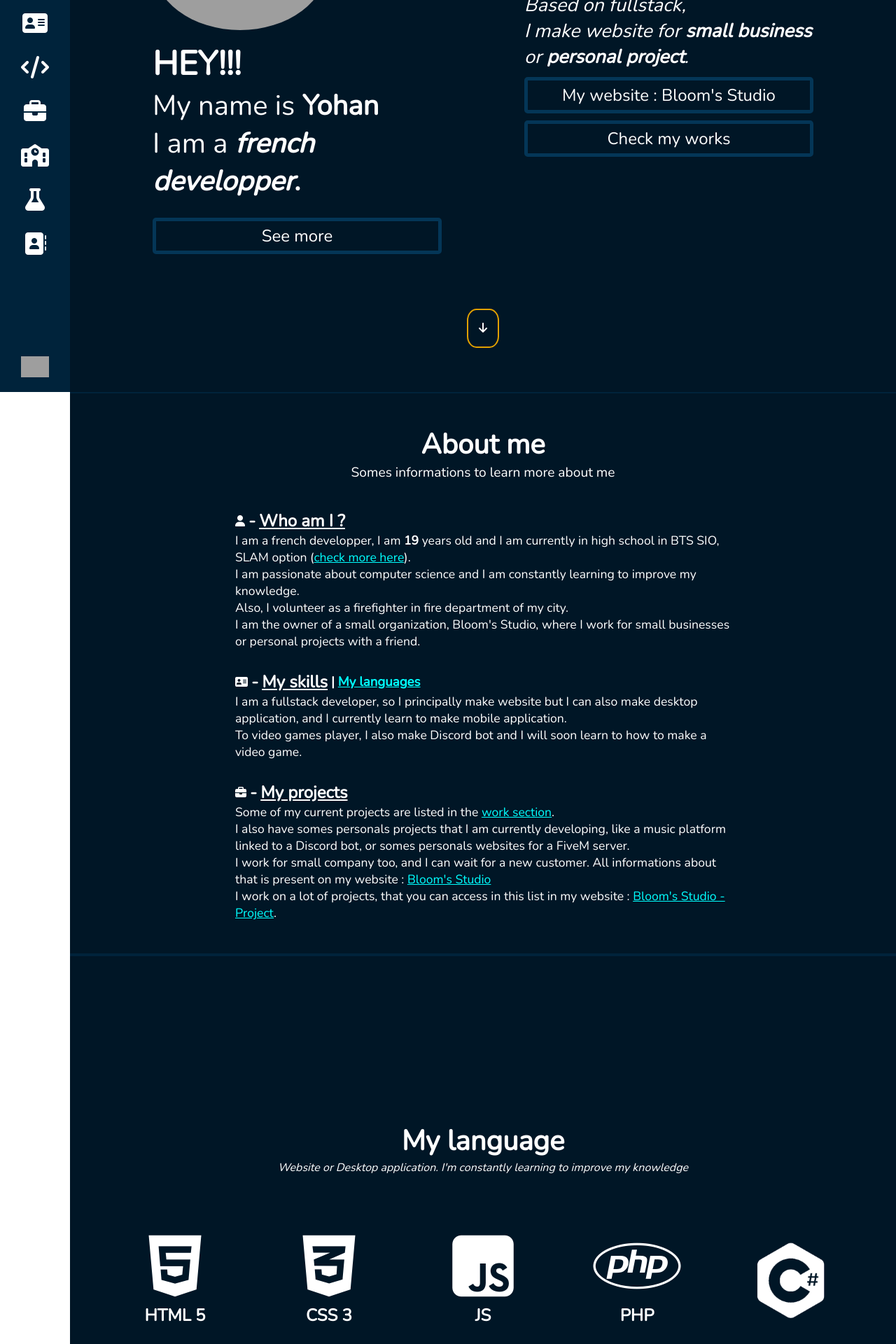
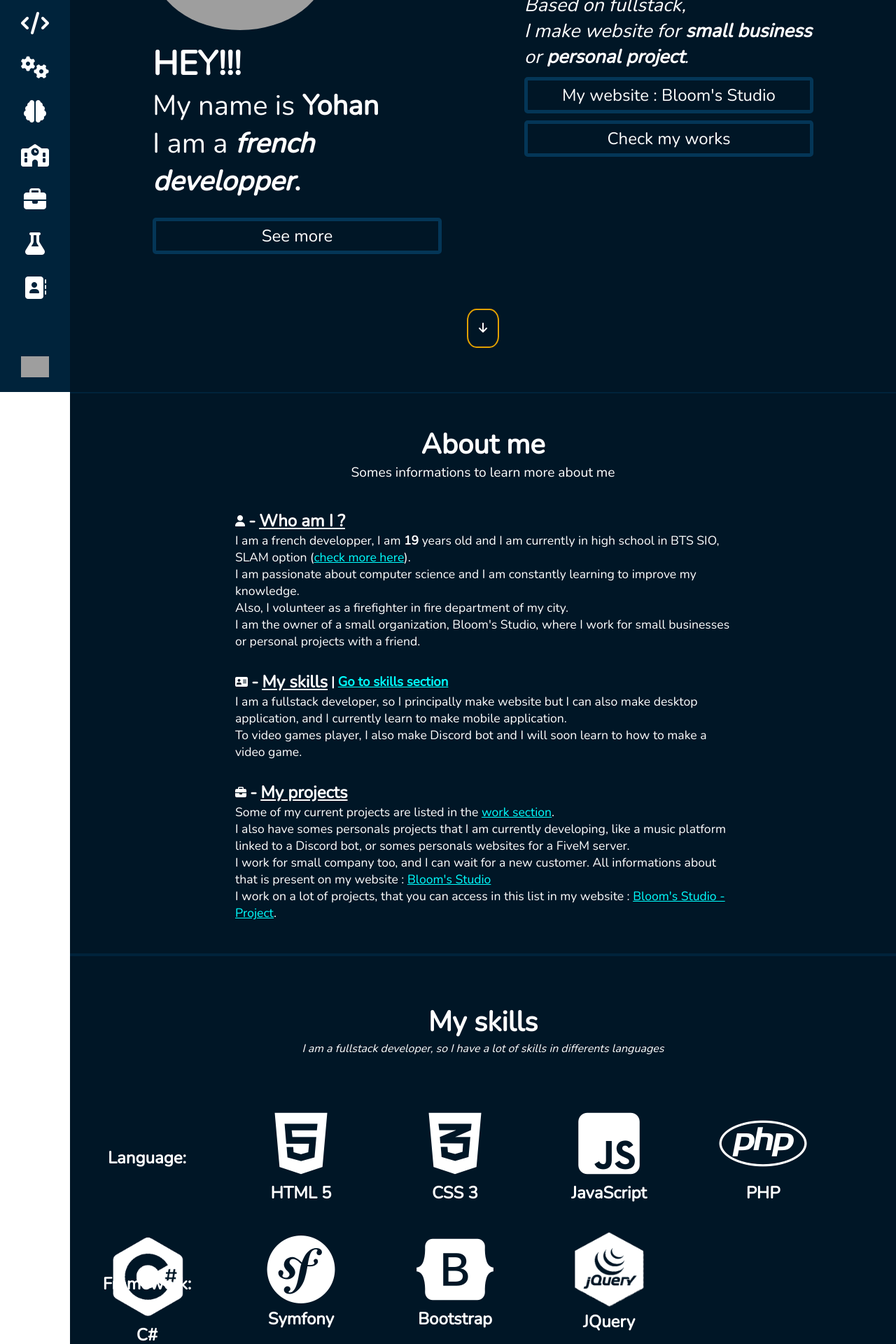
Before and after one commit to erostate/portfolio, a PHP site: page / in a window 1280 px wide. Shown: the part 240-2160 px from the top of the page at 70% size. Run offline with PHP 8.4, Linux system fonts and the light colour scheme; some libraries are stand-ins or nearby versions; grey boxes are pictures that could not be loaded.

Commit message:
ajout section SoftSkills + passage de langu-sect à skills-sect

```diff
--- a/assets/style.css
+++ b/assets/style.css
@@ -262,8 +262,10 @@ menu ul li img {
     color: rgb(0, 184, 184);
     transition: color 0.15s ease-in-out;
 }
-/* Language */
-#container #langu-sect {
+/* Skills */
+#container #skills-sect,
+#container #skills2-sect,
+#container #softskills-sect {
     border-top: solid 2px #00233B;
     border-bottom: solid 2px #00233B;
     display: flex;
@@ -271,44 +273,70 @@ menu ul li img {
     align-items: center;
     justify-content: center;
 }
-#container #langu-sect h1 {
+#container #skills-sect h1,
+#container #skills2-sect h1,
+#container #softskills-sect h1 {
     font-size: 250%;
 }
-#container #langu-sect p {
+#container #skills-sect p,
+#container #skills2-sect p,
+#container #softskills-sect p {
     margin-bottom: 50px;
     font-style: italic;
 }
-#container #langu-sect .contain {
+#container #skills-sect .contain,
+#container #skills2-sect .contain,
+#container #softskills-sect .contain {
     width: 100%;
+    height: 180px;
     display: flex;
     flex-direction: row;
     flex-wrap: wrap;
-    justify-content: center;
+    justify-content: flex-start;
     align-items: center;
 }
-#container #langu-sect .contain .card {
+#container #skills-sect .contain .card,
+#container #skills2-sect .contain .card,
+#container #softskills-sect .contain .card {
     border-radius: 0.3rem;
     width: 200px;
-    margin: 10px;
+    height: 100%;
+    margin: 5px 10px;
     display: flex;
     flex-direction: column;
     align-items: center;
+    justify-content: center;
 }
-#container #langu-sect .contain .card img {
-    width: 180px;
+#container #skills-sect .contain .card img,
+#container #skills2-sect .contain .card img,
+#container #softskills-sect .contain .card img {
+    height: 80%;
 }
-#container #langu-sect .contain .card .yeet {
+#container #skills-sect .contain .card:has(h2) img,
+#container #skills2-sect .contain .card:has(h2) img,
+#container #softskills-sect .contain .card:has(h2) img {
+    height: 70%;
+}
+#container #skills-sect .contain .card .yeet,
+#container #skills2-sect .contain .card .yeet,
+#container #softskills-sect .contain .card .yeet {
     font-size: 100px;
 }
-#container #langu-sect .contain .card h2 {
+#container #skills-sect .contain .card h2,
+#container #skills2-sect .contain .card h2,
+#container #softskills-sect .contain .card h2 {
     margin: 5px 0;
 }
-#container #langu-sect .contain .card p {
+#container #skills-sect .contain .card p,
+#container #skills2-sect .contain .card p,
+#container #softskills-sect .contain .card p {
     cursor: pointer;
     color: aqua;
     transition: color 0.15s ease-in-out;
 }
-#container #langu-sect .contain .card p:hover {
+#container #skills-sect .contain .card p:hover,
+#container #skills2-sect .contain .card p:hover,
+#container #softskills-sect .contain .card p:hover {
     color: rgb(0, 184, 184);
     transition: color 0.15s ease-in-out;
 }
--- a/index.html
+++ b/index.html
@@ -20,9 +20,11 @@
         <ul id="menu">
             <li onclick="moveSect('profile');" class="menuIcon"><i class="fa-solid fa-user"></i></li>
             <li onclick="moveSect('about')" class="menuIcon"><i class="fa-solid fa-address-card"></i></li>
-            <li onclick="moveSect('langu');" class="menuIcon"><i class="fa-solid fa-code"></i></li>
+            <li onclick="moveSect('skills');" class="menuIcon"><i class="fa-solid fa-code"></i></li>
+            <li onclick="moveSect('skills2');" class="menuIcon"><i class="fa-solid fa-cogs"></i></li>
+            <li onclick="moveSect('softskills');" class="menuIcon"><i class="fa-solid fa-brain"></i></li>
+            <li onclick="moveSect('school');" class="menuIcon"><i class="fa-solid fa-school"></i></li>
             <li onclick="moveSect('work');" class="menuIcon"><i class="fa-solid fa-briefcase"></i></li>
-            <li onclick="moveSect('school');" class="menuIcon"><i class="fa-solid fa-school"></i></li>
             <li onclick="moveSect('exp');" class="menuIcon"><i class="fa-solid fa-flask"></i></li>
             <li onclick="moveSect('contact');" class="menuIcon"><i class="fa-solid fa-address-book"></i></li>
             <li onclick="openLangPanel();" id="noot" class="sel-language">
@@ -95,7 +97,7 @@
                         <i class="fa-solid fa-address-card"></i>
                         <h1>-</h1>
                         <h2 data-lang="titleMySkills">My skills</h2>
-                        <h3>| <a data-lang="btnGoToMySkills" href="#langu-sect">My languages</a></h3>
+                        <h3>| <a data-lang="btnGoToMySkills" href="#skills-sect">Go to skills section</a></h3>
                     </span>
                     <p data-lang="mySkillsDesc">
                         I am a fullstack developer, so I principally make website but I can also make desktop application, and I currently learn to make mobile application.<br>
@@ -118,11 +120,15 @@
             </div>
         </section>
 
-        <!-- Langage -->
-        <section class="section" id="langu-sect">
-            <h1 data-lang="titleMyLanguage">My language</h1>
-            <p data-lang="constantlyLearning">Website or Desktop application. I'm constantly learning to improve my knowledge</p>
+        <!-- Skills -->
+        <section class="section" id="skills-sect">
+            <h1 data-lang="titleMySkillsSect">My skills</h1>
+            <p data-lang="mySkillsSectDesc">I am a fullstack developer, so I have a lot of skills in differents languages</p>
+            <div class="container">
                 <div class="contain">
+                    <div class="card">
+                        <h2>Language:</h2>
+                    </div>
                     <div class="card">
                         <i class="yeet fa-brands fa-html5"></i>
                         <h2>HTML 5</h2>
@@ -133,15 +139,162 @@
                     </div>
                     <div class="card">
                         <i class="yeet fa-brands fa-square-js"></i>
-                    <h2>JS</h2>
+                        <h2>JavaScript</h2>
                     </div>
                     <div class="card">
                         <i class="yeet fa-brands fa-php"></i>
                         <h2>PHP</h2>
                     </div>
                     <div class="card">
-                    <img src="assets/img/cLanguage/csharp.png">
-                    <!-- <h2>C#</h2> -->
+                        <img src="assets/img/cLanguage/csharp.png" alt="C#">
+                        <h2>C#</h2>
+                    </div>
+                </div>
+                <div class="contain">
+                    <div class="card">
+                        <h2>Framework:</h2>
+                    </div>
+                    <div class="card">
+                        <i class="yeet fa-brands fa-symfony"></i>
+                        <h2>Symfony</h2>
+                    </div>
+                    <div class="card">
+                        <i class="yeet fa-brands fa-bootstrap"></i>
+                        <h2>Bootstrap</h2>
+                    </div>
+                    <div class="card">
+                        <img style="height: 60% !important;" src="assets/img/cLanguage/jquery.png" alt="JQuery">
+                        <h2>JQuery</h2>
+                    </div>
+                </div>
+                <div class="contain">
+                    <div class="card">
+                        <h2>Database:</h2>
+                    </div>
+                    <div class="card">
+                        <img src="assets/img/cLanguage/mysql.png" alt="MySQL">
+                        <h2>MySQL</h2>
+                    </div>
+                    <div class="card">
+                        <img src="assets/img/cLanguage/phpmyadmin.png" alt="PhpMyAdmin">
+                        <h2>PhpMyAdmin</h2>
+                    </div>
+                </div>
+            </div>
+        </section>
+
+        <!-- Skills 2 -->
+        <section class="section" id="skills2-sect">
+            <h1 data-lang="titleMySkillsSect">My skills</h1>
+            <p data-lang="mySkillsSectDesc">I am a fullstack developer, so I have a lot of skills in differents languages</p>
+            <div class="container">
+                <div class="contain">
+                    <div class="card">
+                        <h2>IDE:</h2>
+                    </div>
+                    <div class="card">
+                        <h2>VSCode / VS</h2>
+                    </div>
+                    <div class="card">
+                        <h2>PhpStorm / Webstorm</h2>
+                    </div>
+                    <div class="card">
+                        <h2>Android Studio</h2>
+                    </div>
+                </div>
+                <div class="contain">
+                    <div class="card">
+                        <h2>Software:</h2>
+                    </div>
+                    <div class="card">
+                        <img src="assets/img/cLanguage/photoshop.png" alt="Photoshop">
+                        <h2>Photoshop</h2>
+                    </div>
+                    <div class="card">
+                        <img src="assets/img/cLanguage/office.png" alt="Pack Office">
+                        <h2>Office Pack</h2>
+                    </div>
+                    <div class="card">
+                        <i class="yeet fa-brands fa-google"></i>
+                        <h2>Google Pack</h2>
+                    </div>
+                </div>
+                <div class="contain">
+                    <div class="card">
+                        <h2>Gestion:</h2>
+                    </div>
+                    <div class="card">
+                        <i class="yeet fa-brands fa-figma"></i>
+                        <h2>Figma</h2>
+                    </div>
+                    <div class="card">
+                        <i class="yeet fa-brands fa-trello"></i>
+                        <h2>Trello</h2>
+                    </div>
+                    <div class="card">
+                        <i class="yeet fa-brands fa-git"></i>
+                        <h2>Github / Gitlab</h2>
+                    </div>
+                </div>
+            </div>
+        </section>
+
+        <!-- Softskills -->
+        <section class="section" id="softskills-sect">
+            <h1 data-lang="titleMySoftSkillsSect">My softskills</h1>
+            <p data-lang="mySoftSkillsSectDesc">I have a lot of softskills, that I use in my work</p>
+            <div class="container">
+                <div class="contain">
+                    <div class="card">
+                        <i class="yeet fa-solid fa-magnifying-glass"></i>
+                        <h2>Curieux</h2>
+                    </div>
+                    <div class="card">
+                        <i class="yeet fa-solid fa-chart-line"></i>
+                        <h2>Persévérant</h2>
+                    </div>
+                    <div class="card">
+                        <i class="yeet fa-solid fa-atom"></i>
+                        <h2>Autonome</h2>
+                    </div>
+                    <div class="card">
+                        <i class="yeet fa-solid fa-brain"></i>
+                        <h2>Créatif</h2>
+                    </div>
+                    <div class="card">
+                        <i class="yeet fa-solid fa-balance-scale"></i>
+                        <h2>Organisé</h2>
+                    </div>
+                    <div class="card">
+                        <i class="yeet fa-solid fa-users"></i>
+                        <h2>Esprit d'équipe</h2>
+                    </div>
+                </div>
+            </div>
+        </section>
+
+        <!-- School -->
+        <section class="section" id="school-sect">
+            <h2 data-lang="titleMySchools">My schools</h2>
+            <div class="contain">
+                <div class="card">
+                    <img src="assets/img/school/aragon-picasso.jpg" alt="Aragon-Picasso" title="Click to view in maps" onclick="window.open('https://maps.app.goo.gl/tJhw45VWwYWdszow8')">
+                    <h2>Lycée Aragon-Picasso</h2>
+                    <p data-lang="schoolDateAragonPicasso">Septembre 2019 - Juin 2022</p>
+                    <p class="formation">
+                        BAC Pro Système Numérique <u id="showPinsRISC" title="Réseaux informatique et Système Communiquant">option RISC</u>
+                        <span class="pins" id="pinsRISC">Réseaux informatique et Système Communiquant</span>
+                    </p>
+                </div>
+                <div class="card">
+                    <img src="assets/img/school/ella-fitzgerald.jpg" alt="Ella-Fitzgerald" title="Click to view in maps" onclick="window.open('https://maps.app.goo.gl/kxGwjuxUJLLzfpko6')">
+                    <h2>Lycée Ella-Fitzgerald</h2>
+                    <p data-lang="schoolDateEllaFitzgerald">Septembre 2022 - Juillet 2024</p>
+                    <p class="formation">
+                        BTS <u id="showPinsSIO" title="Services Informatique aux Organisations">SIO</u> <u id="showPinsSLAM" title="Solution Logiciel et Application Métier">option SLAM</u>
+                        <span class="pins" id="pinsSIO">Services Informatique aux Organisations</span>
+                        <span class="pins" id="pinsSLAM">Solution Logiciel et Application Métier</span>
+                    </p>
                 </div>
             </div>
         </section>
@@ -174,32 +327,6 @@
             </div>
             <br>
             <button data-lang="btnGoToAllMyWorks" onclick="window.open('https://project.blms.fr/exper/')">Check all my public works</button>
-        </section>
-
-        <!-- School -->
-        <section class="section" id="school-sect">
-            <h2 data-lang="titleMySchools">My schools</h2>
-            <div class="contain">
-                <div class="card">
-                    <img src="assets/img/school/aragon-picasso.jpg" alt="Aragon-Picasso" title="Click to view in maps" onclick="window.open('https://maps.app.goo.gl/tJhw45VWwYWdszow8')">
-                    <h2>Lycée Aragon-Picasso</h2>
-                    <p data-lang="schoolDateAragonPicasso">Septembre 2019 - Juin 2022</p>
-                    <p class="formation">
-                        BAC Pro Système Numérique <u id="showPinsRISC" title="Réseaux informatique et Système Communiquant">option RISC</u>
-                        <span class="pins" id="pinsRISC">Réseaux informatique et Système Communiquant</span>
-                    </p>
-                </div>
-                <div class="card">
-                    <img src="assets/img/school/ella-fitzgerald.jpg" alt="Ella-Fitzgerald" title="Click to view in maps" onclick="window.open('https://maps.app.goo.gl/kxGwjuxUJLLzfpko6')">
-                    <h2>Lycée Ella-Fitzgerald</h2>
-                    <p data-lang="schoolDateEllaFitzgerald">Septembre 2022 - Juillet 2024</p>
-                    <p class="formation">
-                        BTS <u id="showPinsSIO" title="Services Informatique aux Organisations">SIO</u> <u id="showPinsSLAM" title="Solution Logiciel et Application Métier">option SLAM</u>
-                        <span class="pins" id="pinsSIO">Services Informatique aux Organisations</span>
-                        <span class="pins" id="pinsSLAM">Solution Logiciel et Application Métier</span>
-                    </p>
-                </div>
-            </div>
         </section>
 
         <!-- Experience -->
```
Also changed, not shown: assets/language/lang.data.json (+12 -8 lines), assets/img/cLanguage/csharp.png, assets/img/cLanguage/jquery.png (added), assets/img/cLanguage/mysql.png (added), assets/img/cLanguage/office.png (added), assets/img/cLanguage/photoshop.png (added), assets/img/cLanguage/phpmyadmin.png (added). Lines whose indentation alone changed are shown as unchanged.
